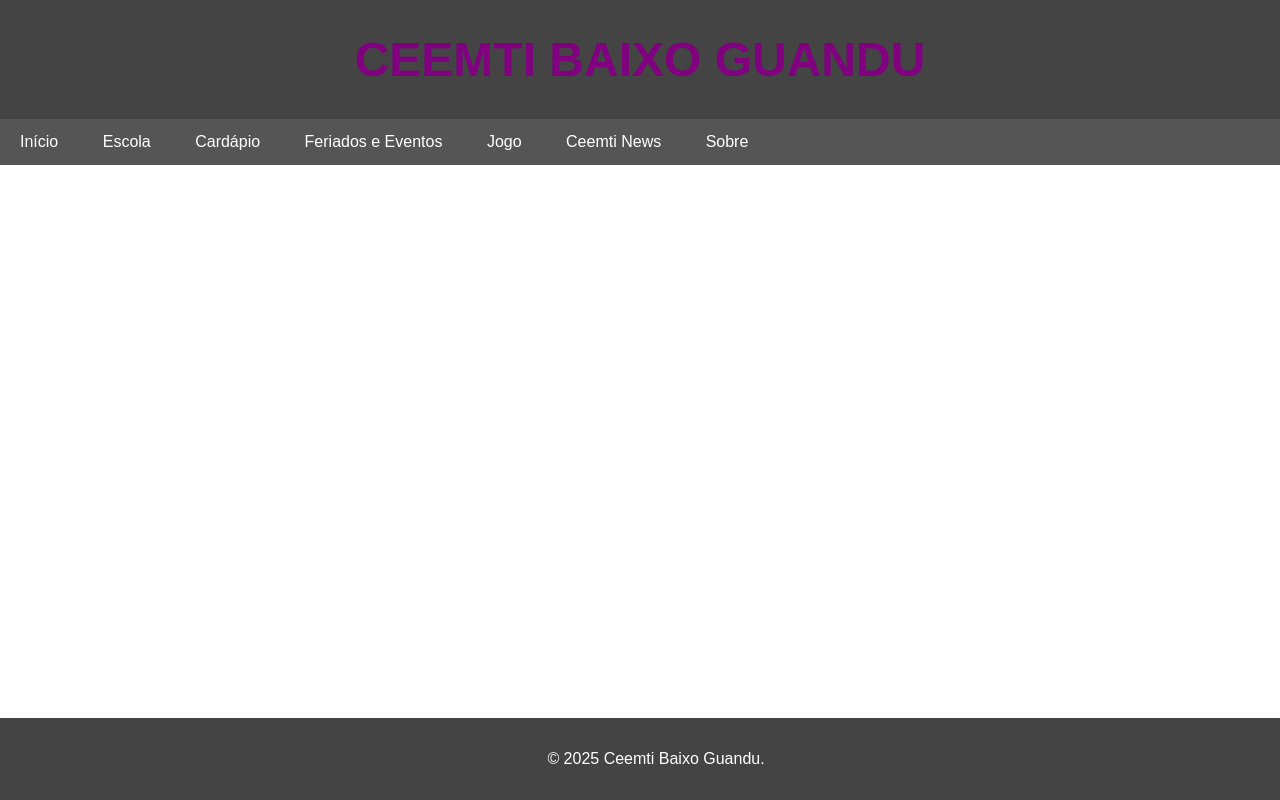
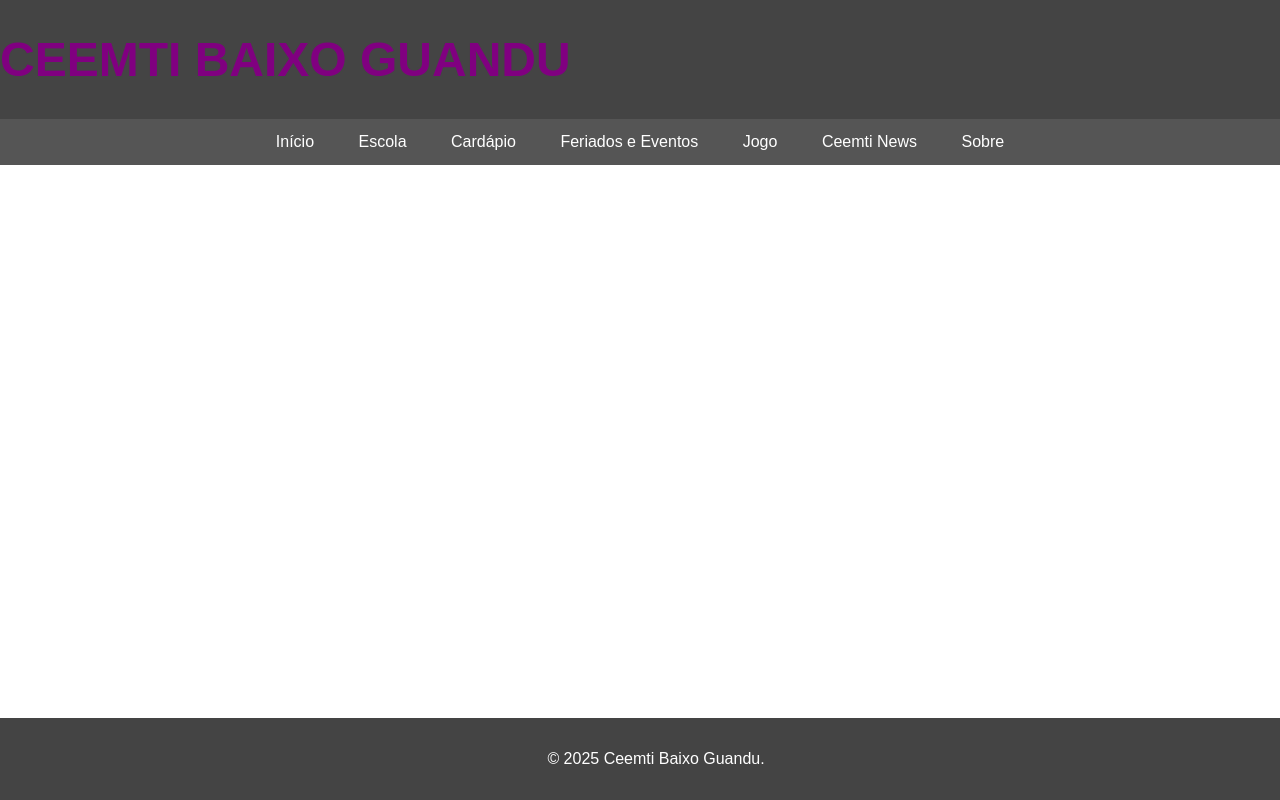
Before and after one commit to otaviofariaa/Projeto-da-Fintec-2025, a plain HTML site: page index.html in a window 1280 px wide. Drawn offline with Linux system fonts and the light colour scheme.

Commit message:
Update index.html

```diff
--- a/index.html
+++ b/index.html
@@ -24,6 +24,8 @@
         header h1 {
             margin: 0;
             font-size: 3em;
+            background position: 2px;
+            text-align: left;
         }
 
         header p {
@@ -33,6 +35,7 @@
         nav {
             background-color: #555;
             overflow: hidden;
+            text-align: center;
         }
 
         nav a {
@@ -41,6 +44,7 @@
             display: inline-block;
             text-decoration: none;
             text-align: center;
+            img=src: ;
         }
 
         nav a:hover {
```
